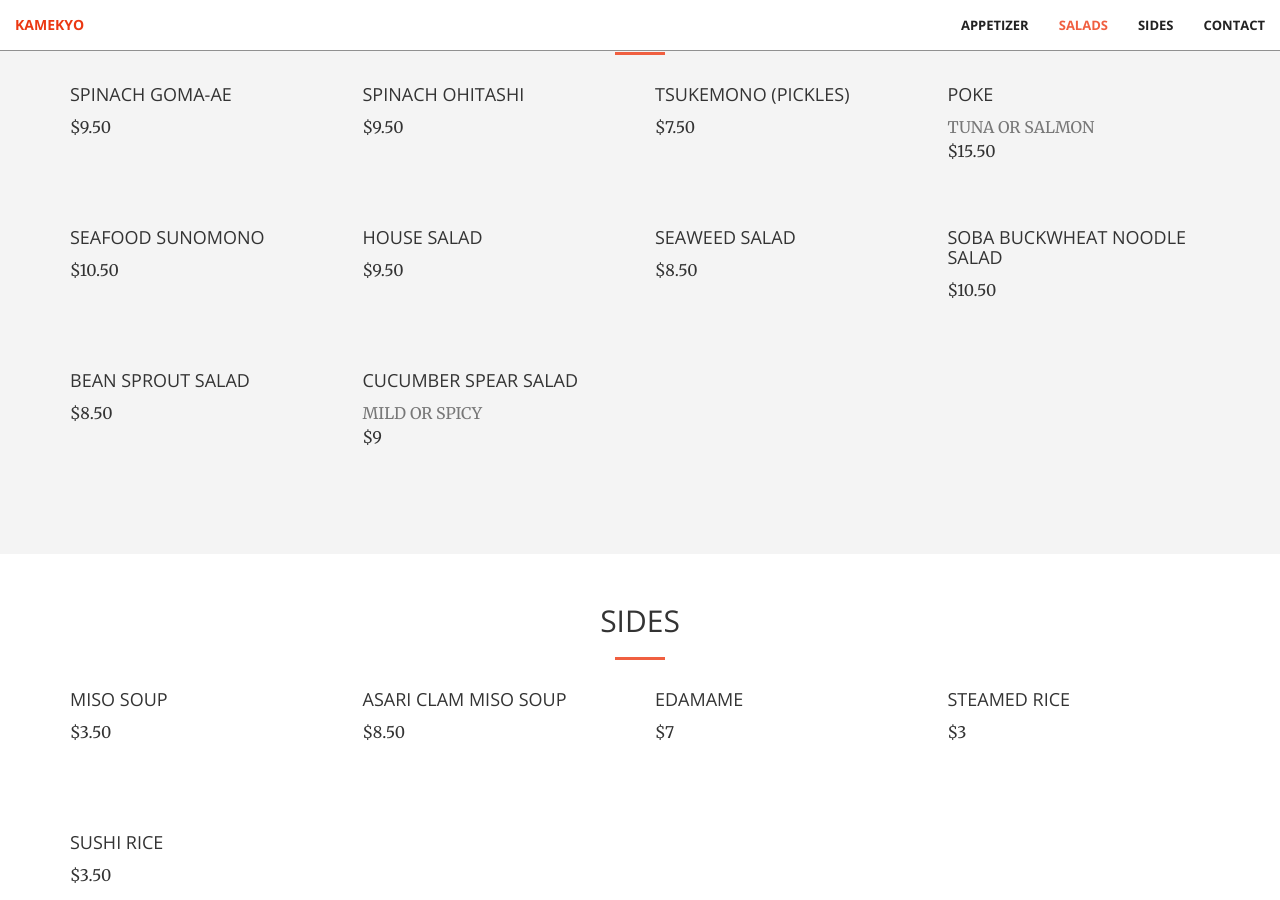
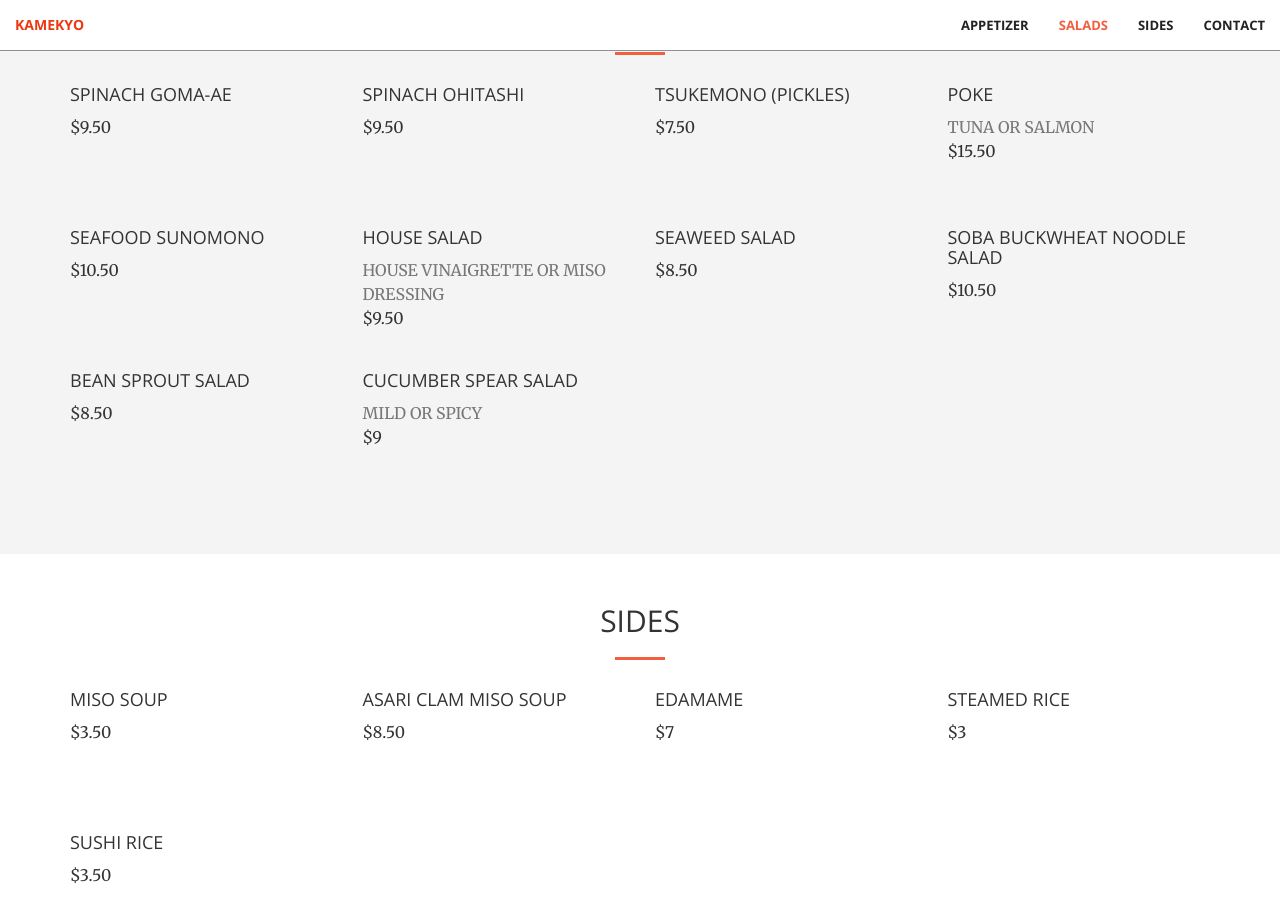
Before and after one commit to CyrusLiang/kamekyo, a Jekyll site: the page built from index.html, in a window 1280 px wide and 900 px high, scrolled down 1699 px. Built offline with Jekyll 4.4.1, drawn with Linux system fonts in a browser that asks for light colours.

Commit message:
Update salads.html

```diff
--- a/_includes/salads.html
+++ b/_includes/salads.html
@@ -43,6 +43,7 @@
             <div class="col-lg-3 col-sm-6">
                 <div class="food-box">
                     <h4>House Salad</h4>
+                    <p class="text-muted">House Vinaigrette or Miso Dressing</p>
                     <p id="houses"></p>
                 </div>
             </div>
```
